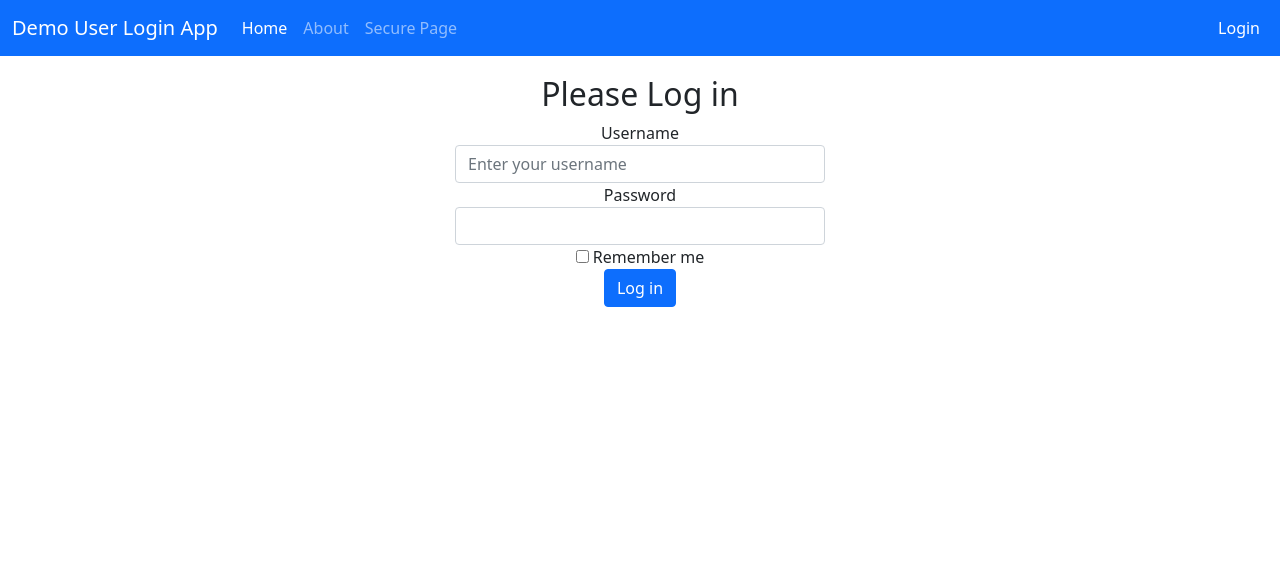
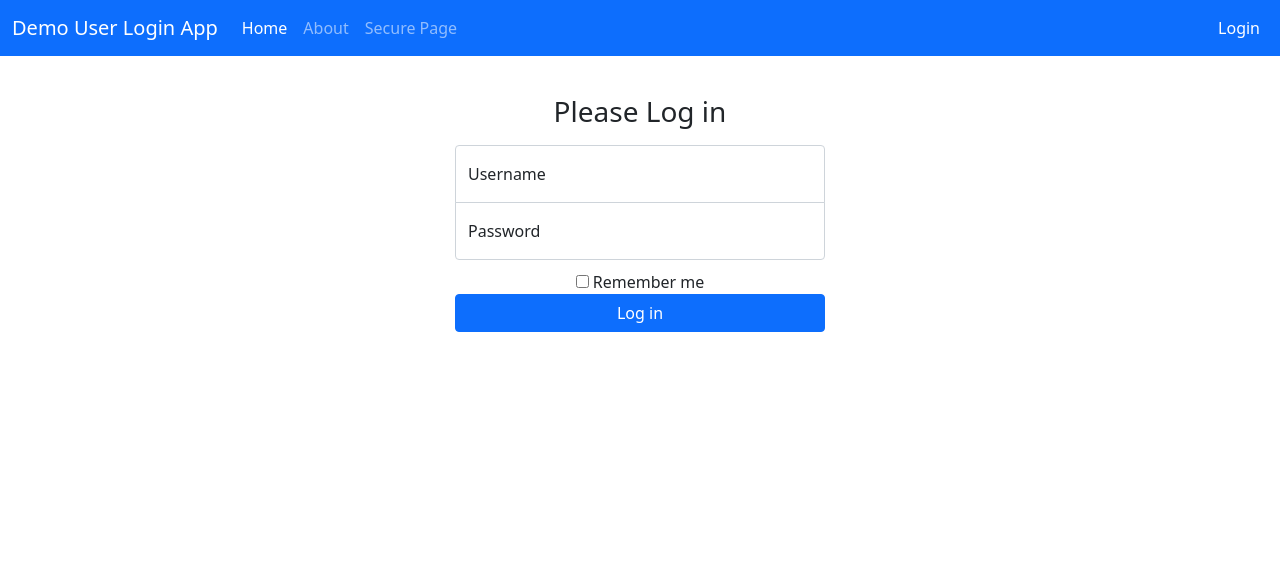
Before and after one commit to uwi-info3180/flask-demo-user, a Flask app: page /login in a window 1280 px wide. Shown: the top 587 px of the page. Run offline with Flask 2, Linux system fonts and the light colour scheme; some libraries are stand-ins or nearby versions.

Commit message:
Slight changes to home and login pages

```diff
--- a/app/static/css/app.css
+++ b/app/static/css/app.css
@@ -3,7 +3,7 @@ body {
 }
 
 main {
-  padding-top: 60px;
+  padding-top: 80px;
 }
 
 footer {
@@ -21,3 +21,15 @@ footer {
   padding: 15px;
   margin: 0 auto;
 }
+
+.login-form input[type="text"] {
+  margin-bottom: -1px;
+  border-bottom-right-radius: 0;
+  border-bottom-left-radius: 0;
+}
+
+.login-form input[type="password"] {
+  margin-bottom: 10px;
+  border-top-left-radius: 0;
+  border-top-right-radius: 0;
+}
--- a/app/templates/base.html
+++ b/app/templates/base.html
@@ -5,11 +5,11 @@
     <meta http-equiv="X-UA-Compatible" content="IE=edge">
     <meta name="viewport" content="width=device-width, initial-scale=1">
     <!-- The above 3 meta tags *must* come first in the head; any other head content must come *after* these tags -->
-    <title>Flask Demo User App</title>
+    <title>Flask Demo User Login App</title>
 
     <!-- Bootstrap -->
-    <link href="/static/css/bootstrap.min.css" rel="stylesheet">
-    <link href="/static/css/app.css" rel="stylesheet">
+    <link href="{{ url_for('static', filename='css/bootstrap.min.css') }}" rel="stylesheet">
+    <link href="{{ url_for('static', filename='css/app.css') }}" rel="stylesheet">
     {% block css %} {% endblock%}
   </head>
   <body>
@@ -28,7 +28,7 @@
     </footer>
 
     <!-- Include all compiled plugins (below), or include individual files as needed -->
-    <script src="/static/js/bootstrap.min.js"></script>
+    <script src="{{ url_for('static', filename='js/bootstrap.bundle.min.js') }}"></script>
     {% block js %} {% endblock%}
   </body>
 </html>
--- a/app/templates/login.html
+++ b/app/templates/login.html
@@ -2,22 +2,22 @@
 
 {% block main %}
   <div class="login-form text-center">
-    <h2>Please Log in</h2>
+    <h2 class="h3 mb-3 fw-normal">Please Log in</h2>
     {% include 'flash_messages.html' %}
-    <form action="" method="post">
+    <form action="{{ url_for('login') }}" method="post">
       {{ form.csrf_token }}
-      <div class="form-group">
+      <div class="form-floating">
+        {{ form.username(class='form-control', placeholder="Enter your username") }}
         {{ form.username.label }}
-        {{ form.username(class='form-control', placeholder="Enter your username") }}
       </div>
-      <div class="form-group">
+      <div class="form-floating">
+        {{ form.password(class='form-control', placeholder="Password") }}
         {{ form.password.label }}
-        {{ form.password(class='form-control') }}
       </div>
       <div class="form-group">
         {{ form.remember_me }} {{ form.remember_me.label }}
       </div>
-      <button type="submit" name="submit" class="btn btn-primary btn-block">Log in</button>
+      <button type="submit" name="submit" class="w-100 btn btn-primary btn-block">Log in</button>
     </form>
   </div>
 {% endblock %}
```
Also changed, not shown: app/templates/home.html (+6 -2 lines).
